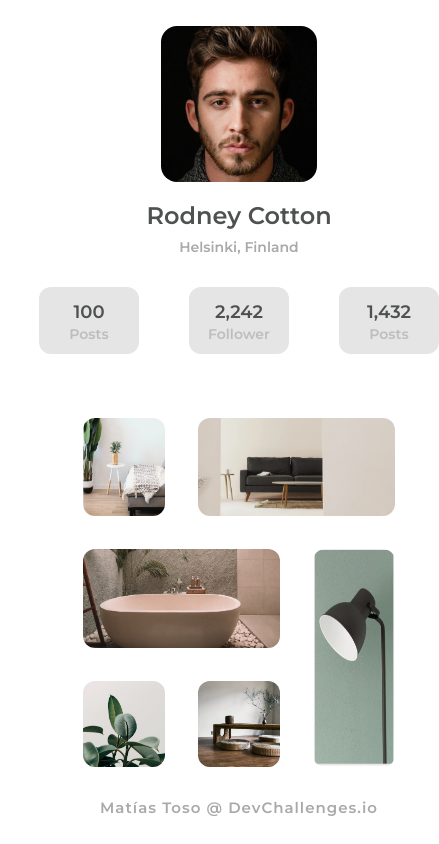
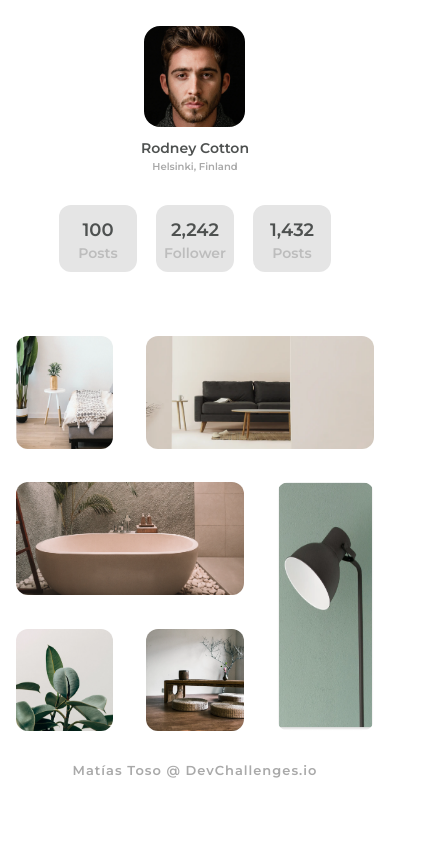
Before and after one commit to matiastoso/my-gallery-challenge, a plain HTML site: page index.html in a window 390 px wide. Shown: the whole page, 439 px wide, since content can reach past the window. Drawn offline with Linux system fonts and the light colour scheme.

Commit message:
Agregando el responsive, ajustando tamaños

```diff
--- a/styles.scss
+++ b/styles.scss
@@ -148,3 +148,37 @@ body {
         }
     }
 }
+
+// Media Querys
+@media (max-width: 640px) {
+    .container {
+        width: 92%;
+    }
+
+    .perfil {
+        &-icon {
+            width: 101px;
+        }
+
+        &-name {
+            font-size: 14px;
+        }
+
+        &-location {
+            font-size: 10px;
+        }
+
+        &-social {
+            width: 17rem;
+
+            &-item {
+                width: 78px;
+                font-size: 12px;
+            }
+        }
+    }
+
+    .footer {
+        font-size: 13px;
+    }
+}
```
Also changed, not shown: css/styles.css, 1 other file.
